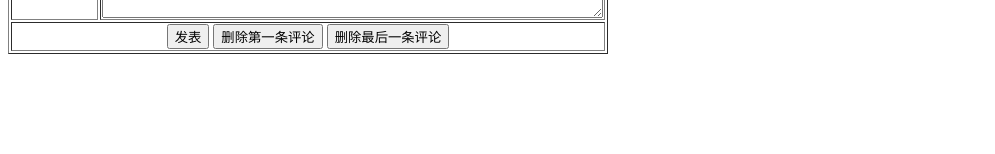
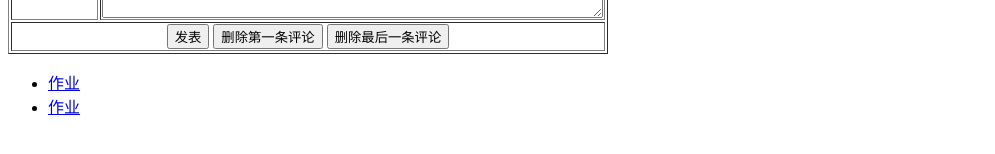
Before and after one commit to modegaaa/modegaaa.github.io, a plain HTML site: page index.html in a window 1280 px wide. Shown: the part 152-306 px from the top of the page, without its empty margins (0-995 px from the left). Drawn offline with Linux system fonts and the light colour scheme.

Commit message:
Update index.html

```diff
--- a/index.html
+++ b/index.html
@@ -29,6 +29,14 @@
 </table>
 </form>
 </body>
+  <div class="container">
+        <nav>
+            <ul class="droplist">
+                <li><a href="a.html">作业</a></li>
+                <li><a href="动态表格.html">作业</a></li>
+            </ul>
+        </nav>
+    </div>
 <script language="javascript">
 function addElement(){
 var person=document.createTextNode(form1.person.value);
```
